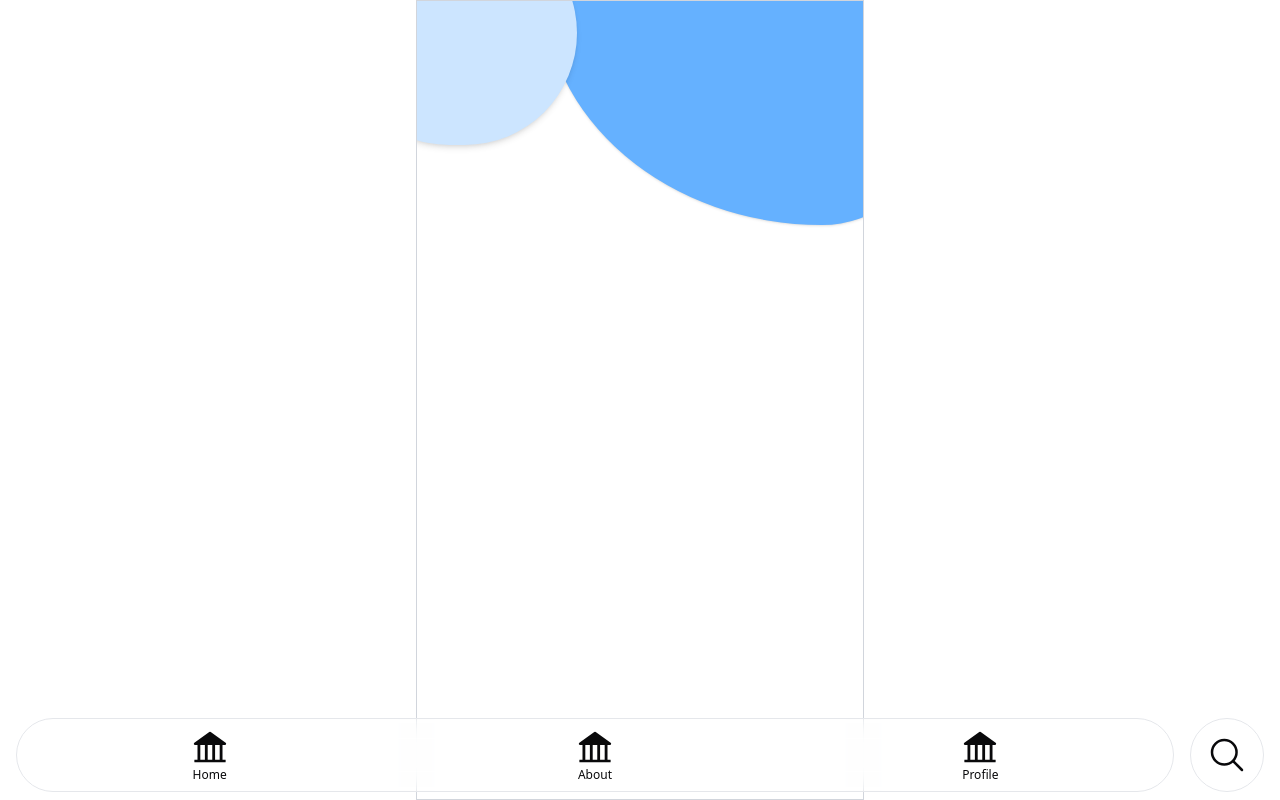
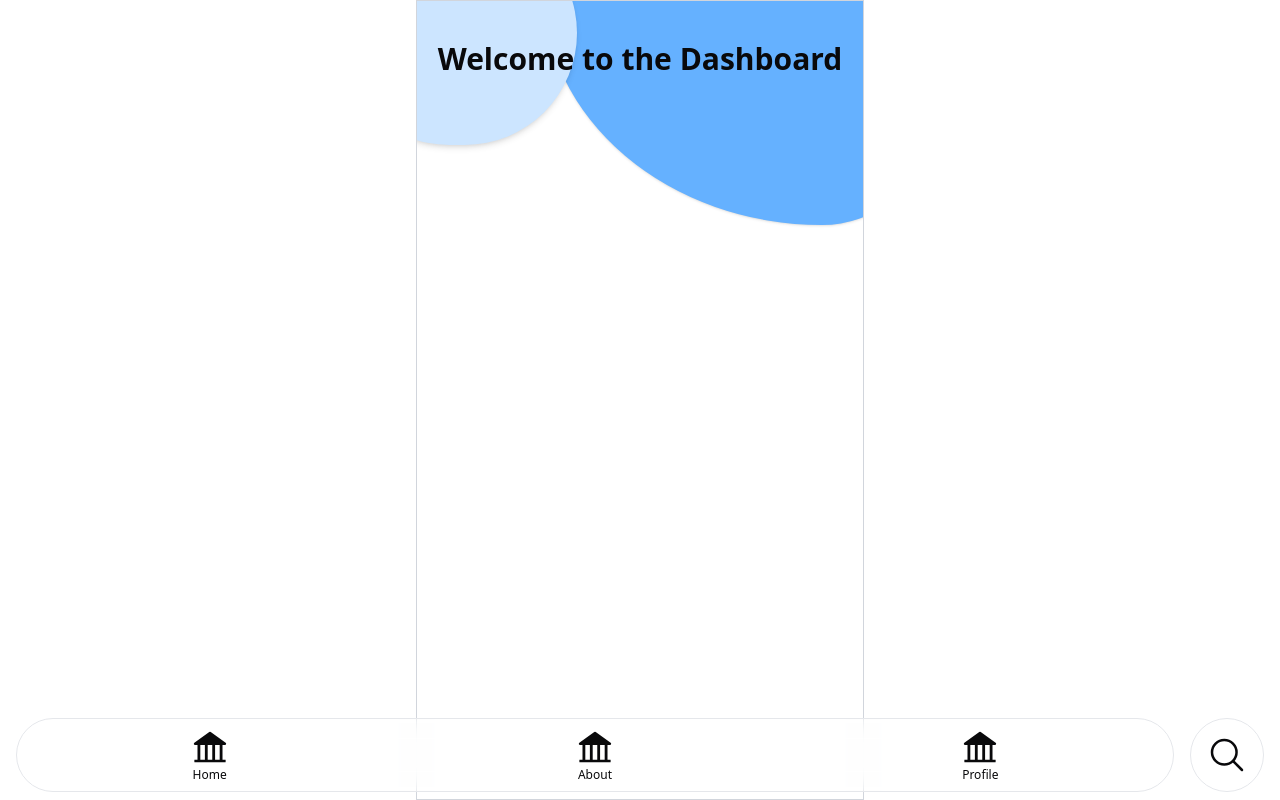
Before and after one commit to Npkrathour/commit, a Next.js app: page /dashboard in a window 1280 px wide. Built offline with nearby package versions, Linux system fonts and the light colour scheme.

Commit message:
bug issues

```diff
--- a/app/dashboard/page.tsx
+++ b/app/dashboard/page.tsx
@@ -6,7 +6,9 @@
   return (
     <BackgroundDecor>
       <div className="min-h-screen pb-16">
-        {/* Your dashboard content here */}
+        <h1 className="text-3xl font-bold text-center mt-10">
+          Welcome to the Dashboard
+        </h1>
       </div>
       <Footer />
     </BackgroundDecor>
```
